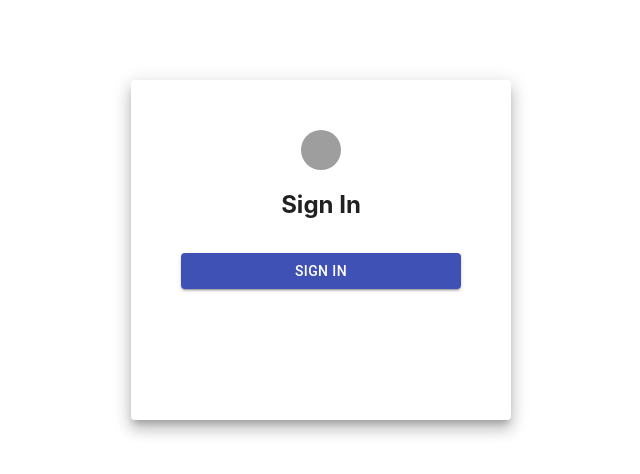
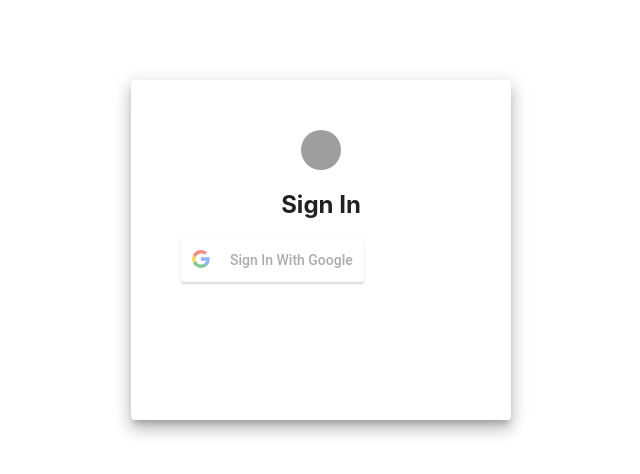
Before and after one commit to chenukas/ssd-oauth, a React (Create React App) app in the folder oauth-fe/: page / in a window 1280 px wide. Shown: the top 474 px of the page, without its empty margins (319-959 px from the left). Built offline with nearby package versions, Linux system fonts and the light colour scheme; grey boxes are pictures that could not be loaded.

Commit message:
Created google login

```diff
--- a/oauth-fe/package.json
+++ b/oauth-fe/package.json
@@ -4,6 +4,7 @@
   "private": true,
   "dependencies": {
     "@emotion/react": "^11.4.1",
+    "@emotion/styled": "^11.3.0",
     "@material-ui/core": "^4.12.3",
     "@material-ui/icons": "^4.11.2",
     "@mui/icons-material": "^5.0.1",
--- a/oauth-fe/src/components/Login/Login.css
+++ b/oauth-fe/src/components/Login/Login.css
@@ -0,0 +1,3 @@
+.btn-google {
+    align-self: center;
+}
--- a/oauth-fe/src/components/Login/Login.js
+++ b/oauth-fe/src/components/Login/Login.js
@@ -1,23 +1,14 @@
 import React, { Component } from "react";
+import GoogleLogin from "react-google-login";
 import { Avatar, Grid, Paper, Button } from "@material-ui/core";
 import axios from "axios";
 
 class Login extends Component {
-  constructor(props) {
-    super(props);
-  }
+  googleResponse = (response) => {
+    console.log(response);
+    console.log(response.profileObj);
+  };
 
-
-  signIn() {
-    axios
-      .get("http://localhost:5000/getAuthURL")
-      .then((res) => {
-        console.log(res.data);
-      })
-      .catch((err) => {
-        console.log(err);
-      });
-  }
   render() {
     return (
       <Grid>
@@ -29,22 +20,20 @@ class Login extends Component {
             width: 280,
             margin: "80px auto",
             border_radius: "10px",
+            //backgroundColor: "#000000",
           }}
         >
           <Grid align="center">
             <Avatar src="/assests/lock.png"></Avatar>
             <h2>Sign In</h2>
           </Grid>
-          <Button
-            onClick={this.signIn}
-            type="submit"
-            color="primary"
-            variant="contained"
-            fullWidth
-            style={{ marginTop: "5%" }}
-          >
-            Sign In
-          </Button>
+          <GoogleLogin
+            clientId="363721304981-jd62e1e42257jketsjbtmgngac4bssq8.apps.googleusercontent.com"
+            buttonText="Sign In With Google"
+            onSuccess={this.googleResponse}
+            onFailure={this.googleResponse}
+            cookiePolicy={"single_host_origin"}
+          ></GoogleLogin>
         </Paper>
       </Grid>
     );
```
Also changed, not shown: 1 other file (tests, documents, lock files or other folders).
